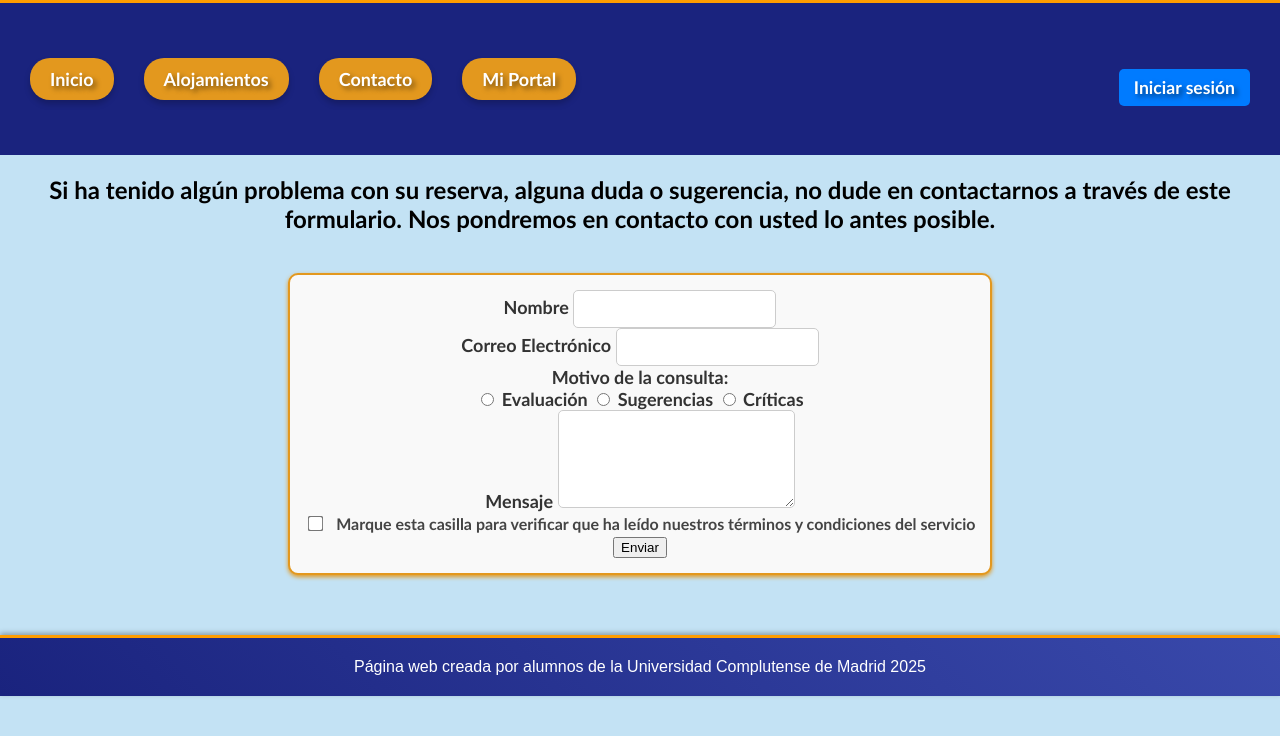
After one commit to delafu03/EasyCheckIn, a PHP site: page /contacto.php in a window 1280 px wide. The commit adds this page. Shown: the top 736 px of the page. Run offline with PHP 8.4, Linux system fonts and the light colour scheme.

Commit message:
boton inicio de sesion y contacto

```diff
--- a/CSS/headerFooter.css
+++ b/CSS/headerFooter.css
@@ -2,15 +2,22 @@
     display: flex;
     justify-content: space-between;
     align-items: center;
-    padding: 10px 20px;
+    padding: 5px 10px;
     background-color: #000;
     color: white;
 }
+
 .header img {
-    height: 50px;
+    height: 30px;
 }
 
-.btn-login, .btn-logout {
+nav {
+    display: flex;
+    align-items: center;
+    flex-grow: 1;
+}
+
+/* .btn-login, .btn-logout {
     background-color: #ff9d00;
     color: #fdfdfd;
     padding: 8px 15px;
@@ -18,7 +25,7 @@
     font-weight: bold;
     border-radius: 5px;
     transition: 0.3s;
-}
+} */
 
 .navegacion {
     list-style: none;
@@ -27,6 +34,7 @@
     align-items: center;
     gap: 15px;
     font-size: 1.1rem;
+    flex-grow: 1;
 }
 
 .navegacion li {
@@ -39,6 +47,27 @@
     color: white;
     text-decoration: none;
     transition: color 0.3s ease-in-out;
+}
+
+.auth-buttons {
+    margin-left: auto;
+}
+
+.auth-buttons .btn-login,
+.auth-buttons .btn-logout {
+    margin-left: 10px;
+    padding: 8px 15px;
+    font-size: 1.1rem;
+    background-color: #007bff;
+    color: white;
+    text-decoration: none;
+    border-radius: 5px;
+    transition: 0.3s;
+}
+
+.auth-buttons .btn-login:hover,
+.auth-buttons .btn-logout:hover {
+    background-color: #0056b3;
 }
 
 footer {
--- /dev/null
+++ b/contacto.php
@@ -0,0 +1,47 @@
+<!DOCTYPE html>
+<html lang="es">
+<head>
+    <meta charset="utf-8">
+    <title>Formulario de Contacto</title>
+    <link rel="stylesheet" href="./CSS/estilo.css">
+</head>
+<body>
+    <?php include './header.php'; ?>
+    <h2>Si ha tenido algún problema con su reserva, alguna duda o sugerencia, no dude en contactarnos a través de este formulario. Nos pondremos en contacto con usted lo antes posible.</h2>
+    <div class="container">
+        <form action="mailto:dadela03@ucm.es" method="POST" enctype="text/plain">
+            <div class="form-group">
+                <label for="name">Nombre</label>
+                <input type="text" id="name" name="Nombre" required>
+            </div>
+            <div class="form-group">
+                <label for="email">Correo Electrónico</label>
+                <input type="email" id="email" name="Email" required>
+            </div>
+
+            <div class="form-group">
+                <label>Motivo de la consulta:</label>
+                <div class="radio-group">
+                    <label><input type="radio" name="motivo" value="evaluacion" required> Evaluación</label>
+                    <label><input type="radio" name="motivo" value="sugerencias"> Sugerencias</label>
+                    <label><input type="radio" name="motivo" value="criticas"> Críticas</label>
+                </div>
+            </div>
+
+            <div class="form-group">
+                <label for="message">Mensaje</label>
+                <textarea id="message" name="Mensaje" rows="4" required></textarea>
+            </div>
+
+            <div class="form-group" id="terms">
+                <input id="checkbox" type="checkbox" name="Terminos" value="Aceptado" required>
+                <label for="checkbox">Marque esta casilla para verificar que ha leído nuestros términos y condiciones del servicio</label>
+            </div>
+
+            <button type="submit">Enviar</button>
+        </form>
+    </div>
+    <?php include './footer.php'; ?>
+
+</body>
+</html>
--- a/header.php
+++ b/header.php
@@ -5,21 +5,21 @@
     <link href="./CSS/headerFooter.css" rel="stylesheet" type="text/css">
 </head>
 <header>
+    <!-- <img src="./img/LOGOTIPO.png" alt="LOGOTIPO" class="foto-index" >    -->
     <nav>
         <ul class="navegacion">
+            <a href="/EasyCheckIn/index.php">Inicio</a> <li></li>
             <a href="/EasyCheckIn/alojamientos.html">Alojamientos</a> <li></li>
-            <a href="/EasyCheckIn/miembros.html">Equipo</a> <li></li>
-            <a href="/EasyCheckIn/contacto.html">Contacto</a> <li></li>
-            <a href="/EasyCheckIn/admin.html">Administración</a> <li></li>
+            <a href="/EasyCheckIn/contacto.php">Contacto</a> <li></li>
             <a href="/EasyCheckIn/portal.html">Mi Portal</a> <li></li>
 
-
+        </ul>
+        <div class="auth-buttons">
             <?php if (isset($_SESSION["email"])): ?>
                 <a href="/EasyCheckIn/Login/logout.php" class="btn-logout">Cerrar sesión</a>
             <?php else: ?>
                 <a href="/EasyCheckIn/Login/login.php" class="btn-login">Iniciar sesión</a>
             <?php endif; ?>
-
-        </ul>
+        </div>
     </nav>
 </header>
--- a/index.php
+++ b/index.php
@@ -8,9 +8,6 @@
     </head>
     <body>
         <?php include 'header.php'; ?>
-
-        <img src="./img/LOGOTIPO.png" alt="LOGOTIPO" class="foto-index" >
-
         <div class="contenido">
             <p><strong>EasyCheckIn</strong> es una plataforma digital que agiliza el check-in y mejora la experiencia en alojamientos,
             ofreciendo comodidad a huéspedes y eficiencia a administradores.
```
